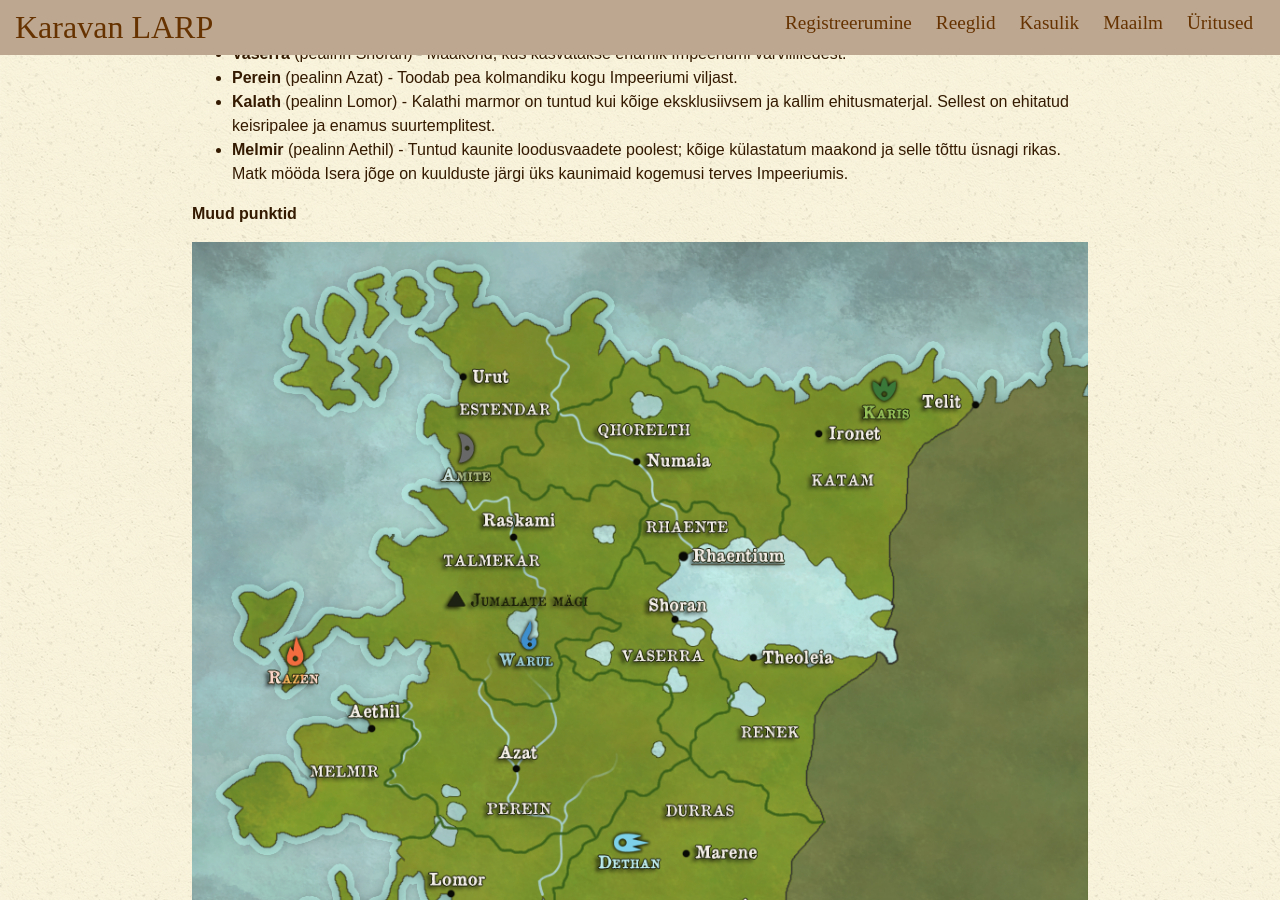
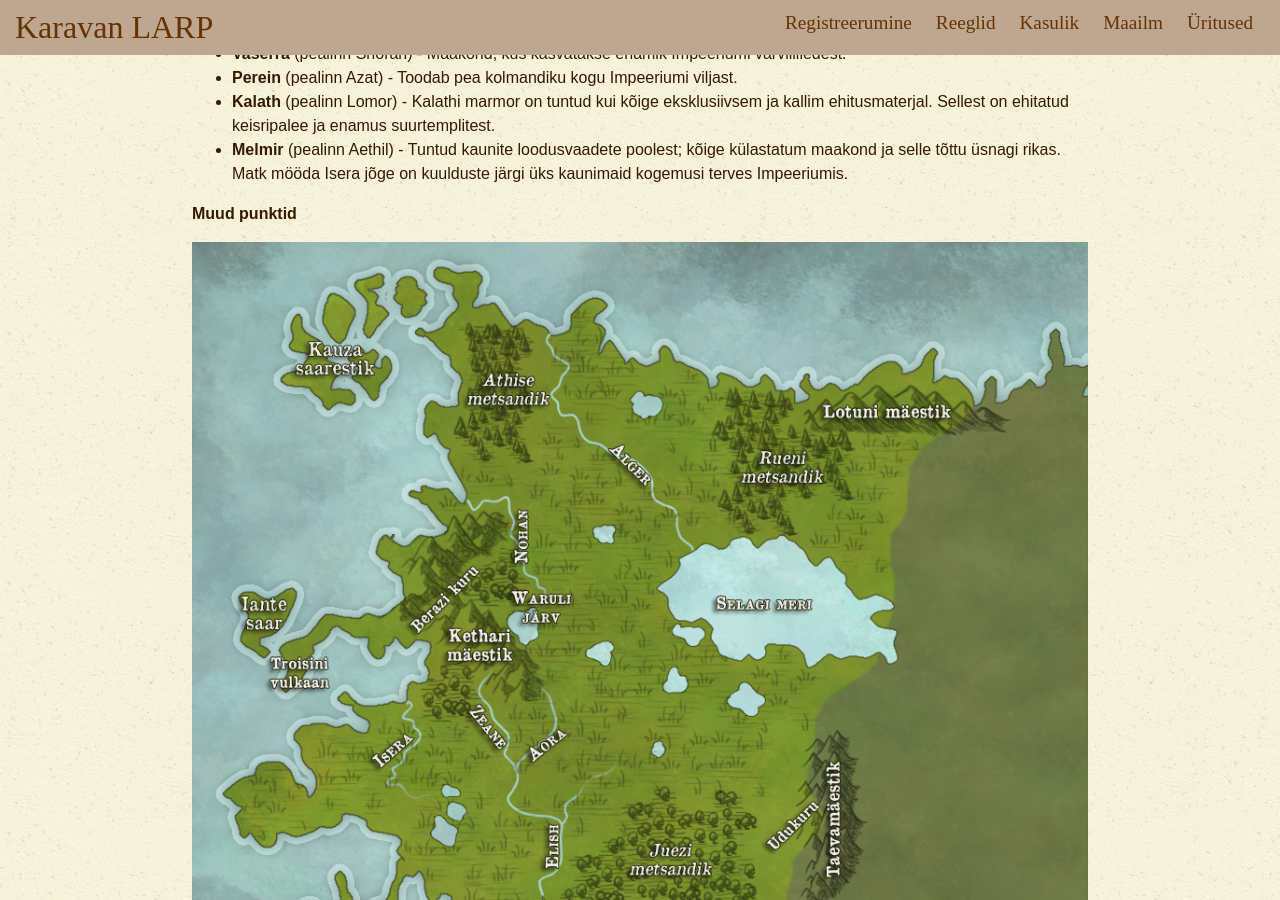
Before and after one commit to karavanlarp/karavanlarp.github.io, a Jekyll site: the page built from est/world/leonte.md, in a window 1280 px wide and 900 px high, scrolled down 4751 px. Built offline with Jekyll 4.4.1, drawn with Linux system fonts in a browser that asks for light colours; some web fonts are replaced.

Commit message:
fix leonte nature map

```diff
--- a/est/world/leonte.md
+++ b/est/world/leonte.md
@@ -113,7 +113,7 @@ Impeerium on jaotatud kümneks piirkondliku pealinnaga maakonnaks. Impeeriumi pe
 
 **Muud punktid**
 
-![Looduskaart](https://karavanlarp.github.io/img/map/Leonte_counties.png)
+![Looduskaart](https://karavanlarp.github.io/img/map/Leonte_nature.png)
 
 * Alger - Impeeriumi pikim jõgi, selle sisemere poolses otsas asub Rhaentium.
 * Allikad - Asuvad üle kogu Impeeriumi. Tuli - Razen, Vesi - Warul, Õhk - Dethan, Maa - Karis, Valgus - Saqad, Vari - Amite
```
